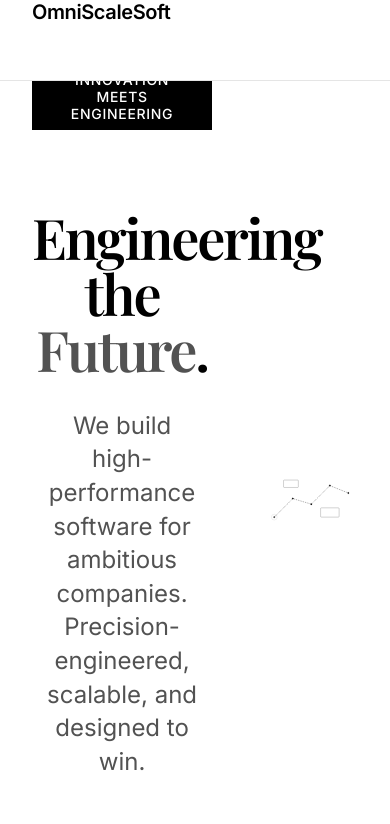
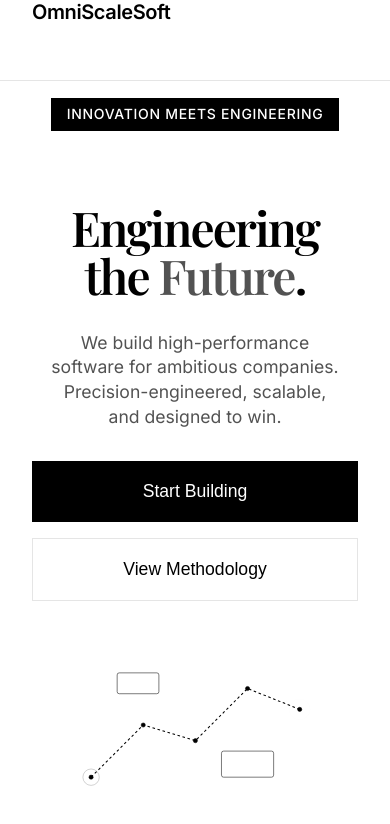
Before and after one commit to SakiburRahmann/omniscalesoft-startup-website, a Next.js app: page / in a window 390 px wide. Shown: the top 824 px of the page. Built offline with nearby package versions, Linux system fonts and the light colour scheme; a web font is replaced by a local one.

Commit message:
fix(mobile): resolve layout breakage on hero and missing viewport meta

```diff
--- a/src/app/layout.tsx
+++ b/src/app/layout.tsx
@@ -10,6 +10,7 @@ const playfair = Playfair_Display({ subsets: ['latin'], variable: '--font-serif'
 export const metadata: Metadata = {
     title: 'OmniScaleSoft | Software that Scales',
     description: 'Premium software solutions for startups and enterprise.',
+    viewport: 'width=device-width, initial-scale=1, maximum-scale=1',
 }
 
 export default function RootLayout({
--- a/src/components/Hero.module.css
+++ b/src/components/Hero.module.css
@@ -130,29 +130,50 @@
 
 @media (max-width: 1024px) {
     .container {
+        display: flex;
+        /* Critical Fix */
         flex-direction: column;
         text-align: center;
         padding-top: 4rem;
+        gap: 3rem;
     }
 
     .content {
         max-width: 100%;
+        grid-column: auto;
     }
 
     .title {
-        font-size: 3.5rem;
+        font-size: 3rem;
     }
 
     .description {
-        margin: 0 auto 3rem;
+        margin: 0 auto 2rem;
+        font-size: 1.1rem;
     }
 
     .actions {
+        flex-direction: column;
+        width: 100%;
+        align-items: center;
+        gap: 1rem;
+    }
+
+    .primary,
+    .secondary {
+        width: 100%;
+        max-width: 400px;
         justify-content: center;
     }
 
     .visual {
+        grid-column: auto;
         width: 100%;
-        margin-top: 2rem;
+        margin-top: 0;
+        justify-content: center;
+    }
+
+    .visual svg {
+        max-width: 80%;
     }
 }
```
